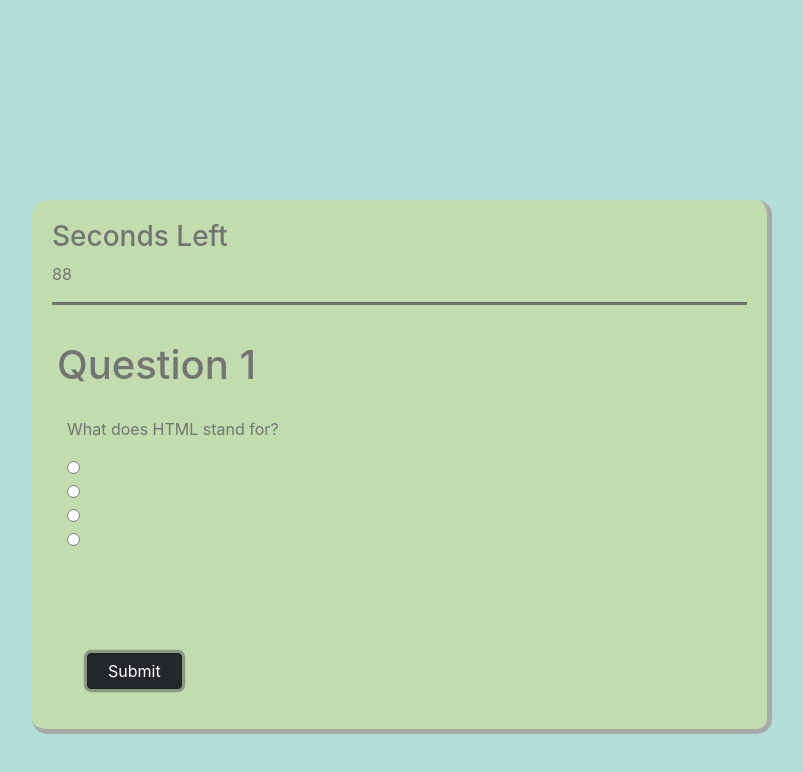
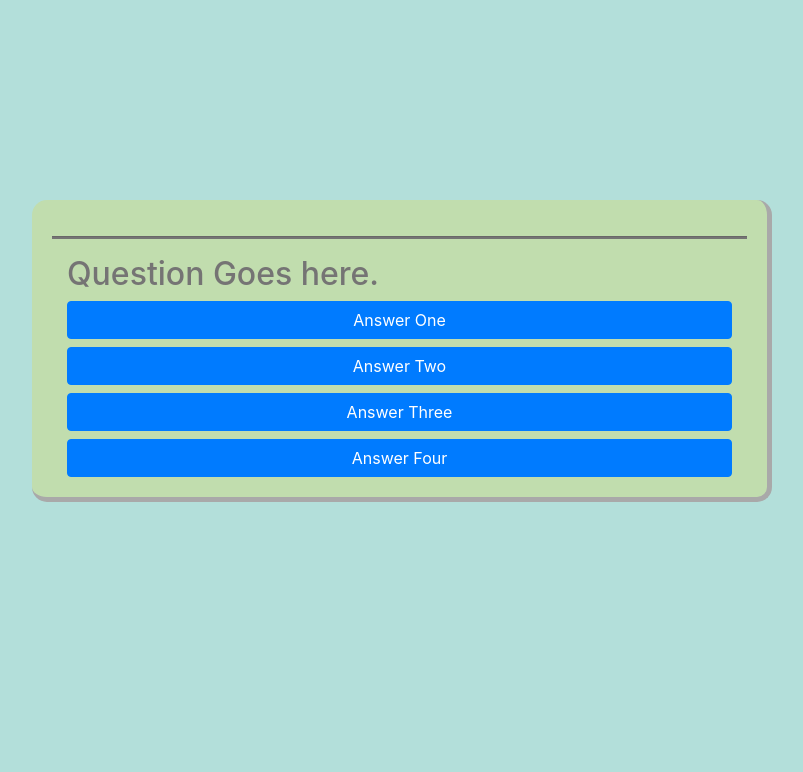
Before and after one commit to gllil/CodingQuiz, a plain HTML site: page index.html in a window 1280 px wide. Both pictures are taken after a click on the button "Start". Shown: the whole page, without its empty margins (238-1041 px from the left). Drawn offline with nearby package versions, Linux system fonts and the light colour scheme.

Commit message:
Update question html structure

```diff
--- a/index.html
+++ b/index.html
@@ -1,64 +1,61 @@
 <!DOCTYPE html>
 <html lang="en">
+
   <head>
     <meta charset="UTF-8">
     <meta name="viewport" content="width=device-width, initial-scale=1.0">
     <meta http-equiv="X-UA-Compatible" content="ie=edge">
     <title>Code Quiz</title>
     <!-- <link rel="stylesheet" href="https://cdnjs.cloudflare.com/ajax/libs/materialize/1.0.0/css/materialize.min.css"> -->
-    <link rel="stylesheet" href="https://stackpath.bootstrapcdn.com/bootstrap/4.4.1/css/bootstrap.min.css" integrity="sha384-Vkoo8x4CGsO3+Hhxv8T/Q5PaXtkKtu6ug5TOeNV6gBiFeWPGFN9MuhOf23Q9Ifjh" crossorigin="anonymous">
+    <link rel="stylesheet" href="https://stackpath.bootstrapcdn.com/bootstrap/4.4.1/css/bootstrap.min.css"
+      integrity="sha384-Vkoo8x4CGsO3+Hhxv8T/Q5PaXtkKtu6ug5TOeNV6gBiFeWPGFN9MuhOf23Q9Ifjh" crossorigin="anonymous">
     <link rel="stylesheet" href="style.css">
   </head>
+
   <body>
     <div class="container">
       <div class="col-sm-8 questionCard">
         <div class="timeLeft"></div>
         <div><span class="timer"></span></div>
+
         <hr>
-        <div class="titleCard row"><h1>Code Quiz</h1></div>
+
+        <div id="start-screen" class="titleCard row">
+          <h1>Code Quiz</h1>
+
+          <p class=question>You will have 90 seconds to complete this quiz. Press Start button to begin.</p>
+
+          <button id="start-quiz" type="button" class="navButton btn btn-dark">
+            Start
+          </button>
+        </div>
+
         <div class="ques-statemnt col">
-        <p class= question>You will have 90 seconds to complete this quiz. Press Start button to begin.</p>
+          <div class="ansSelections" style="display:none;">
 
-        <div class="ansSelections" style="display:none;">
-            <div class="form-check">
-                <input class="form-check-input" type="radio" name="radios" id="radios" value="a">
-                <label class="form-check-label" for="radios1" id="a">
+            <h2>Question Goes here.</h2>
 
-                </label>
+            <button class="btn btn-primary btn-block answer" data-index="0">Answer One</button>
+            <button class="btn btn-primary btn-block answer" data-index="1">Answer Two</button>
+            <button class="btn btn-primary btn-block answer" data-index="2">Answer Three</button>
+            <button class="btn btn-primary btn-block answer" data-index="3">Answer Four</button>
+
           </div>
-              <div class="form-check">
-                <input class="form-check-input" type="radio" name="radios" id="radios" value="b">
-                <label class="form-check-label" for="radios2" id="b">
-
-                </label>
-              </div>
-              <div class="form-check">
-                <input class="form-check-input" type="radio" name="radios" id="radios" value="c">
-                <label class="form-check-label" for="radios3" id="c">
-
-                </label>
-              </div>
-              <div class="form-check">
-                <input class="form-check-input" type="radio" name="radios" id="radios" value="d">
-                <label class="form-check-label" for="radios4" id="d">
-
-                </label>
         </div>
       </div>
 
-        <div class="response col"></div>
-        <div class="buttonSection">
-        <button type="button" class="navButton btn btn-dark">
-            <span id="buttonInfo">Start</span>
-        </button>
-        </div>
-    </div>
-</div>
       <script src="https://cdnjs.cloudflare.com/ajax/libs/jquery/3.2.1/jquery.min.js"></script>
       <script src="https://cdnjs.cloudflare.com/ajax/libs/materialize/1.0.0/js/materialize.min.js"></script>
-    <script src="https://code.jquery.com/jquery-3.4.1.slim.min.js" integrity="sha384-J6qa4849blE2+poT4WnyKhv5vZF5SrPo0iEjwBvKU7imGFAV0wwj1yYfoRSJoZ+n" crossorigin="anonymous"></script>
-    <script src="https://cdn.jsdelivr.net/npm/popper.js@1.16.0/dist/umd/popper.min.js" integrity="sha384-Q6E9RHvbIyZFJoft+2mJbHaEWldlvI9IOYy5n3zV9zzTtmI3UksdQRVvoxMfooAo" crossorigin="anonymous"></script>
-    <script src="https://stackpath.bootstrapcdn.com/bootstrap/4.4.1/js/bootstrap.min.js" integrity="sha384-wfSDF2E50Y2D1uUdj0O3uMBJnjuUD4Ih7YwaYd1iqfktj0Uod8GCExl3Og8ifwB6" crossorigin="anonymous"></script>
+      <script src="https://code.jquery.com/jquery-3.4.1.slim.min.js"
+        integrity="sha384-J6qa4849blE2+poT4WnyKhv5vZF5SrPo0iEjwBvKU7imGFAV0wwj1yYfoRSJoZ+n"
+        crossorigin="anonymous"></script>
+      <script src="https://cdn.jsdelivr.net/npm/popper.js@1.16.0/dist/umd/popper.min.js"
+        integrity="sha384-Q6E9RHvbIyZFJoft+2mJbHaEWldlvI9IOYy5n3zV9zzTtmI3UksdQRVvoxMfooAo"
+        crossorigin="anonymous"></script>
+      <script src="https://stackpath.bootstrapcdn.com/bootstrap/4.4.1/js/bootstrap.min.js"
+        integrity="sha384-wfSDF2E50Y2D1uUdj0O3uMBJnjuUD4Ih7YwaYd1iqfktj0Uod8GCExl3Og8ifwB6"
+        crossorigin="anonymous"></script>
       <script src="script.js" type="text/javascript"></script>
   </body>
+
 </html>
--- a/script.js
+++ b/script.js
@@ -36,7 +36,8 @@ $(document).ready(function () {
       ques: "In Java, a method is a container that holds classes.",
       answers: [
         "A. True",
-        "B. False"],
+        "B. False",
+      ],
       correctAns: 1
       // ansB: "B. False"
     },
@@ -44,7 +45,8 @@ $(document).ready(function () {
       ques: "Is this the correct way to make an object in Java? Class class = new Class();",
       answers: [
         "A. True",
-        "B. False"],
+        "B. False",
+      ],
       correctAns: 0
       // ansA: "A. True"
     }
@@ -52,11 +54,46 @@ $(document).ready(function () {
 
   var interval;
   var count = 90;
+  var currentQuestionIndex = 0;
 
-  $("#buttonInfo").on("click", function (e) {
+  $("#start-quiz").on("click", function (e) {
     e.preventDefault();
 
-    $(".timeLeft").html("<h3>Seconds Left</h3>")
+    $('#start-screen').hide();
+
+    displayQuestion();
+
+    $('.ansSelections').show();
+  });
+
+  function displayQuestion() {
+    var currentQuestion = questions[currentQuestionIndex];
+
+    // Create a h2 that holds the question text.  currentQuestion.ques
+    // Loop though answer array   currentQuestion.answers is what we loop through.
+      // Create a button for the answer.
+      // Add the text of the answer.
+      // Add class for that button.
+    // Clear the ansSelections inner html.
+    // Append the new elements.
+  }
+
+
+  function timerStart() {
+    interval = setInterval(function () {
+      if (count - 1 !== -1) {
+        count--;
+        $(".timer").html(count);
+      } else {
+        clearInterval(interval);
+      };
+    }, 1000);
+  };
+});
+
+
+/**
+     $(".timeLeft").html("<h3>Seconds Left</h3>")
     $("#buttonInfo").html("Submit");
     $(".titleCard").html("<h1>Question 1</h1>");
     $(".ansSelections").css("display", "block");
@@ -91,19 +128,4 @@ $(document).ready(function () {
 
     };
     timerStart();
-  });
-
-  function timerStart() {
-
-    interval = setInterval(function () {
-      if (count - 1 !== -1) {
-        count--;
-        $(".timer").html(count);
-      } else {
-        clearInterval(interval);
-      };
-    }, 1000);
-  };
-
-
-});
+ */
```
Lines whose indentation alone changed are shown as unchanged.
